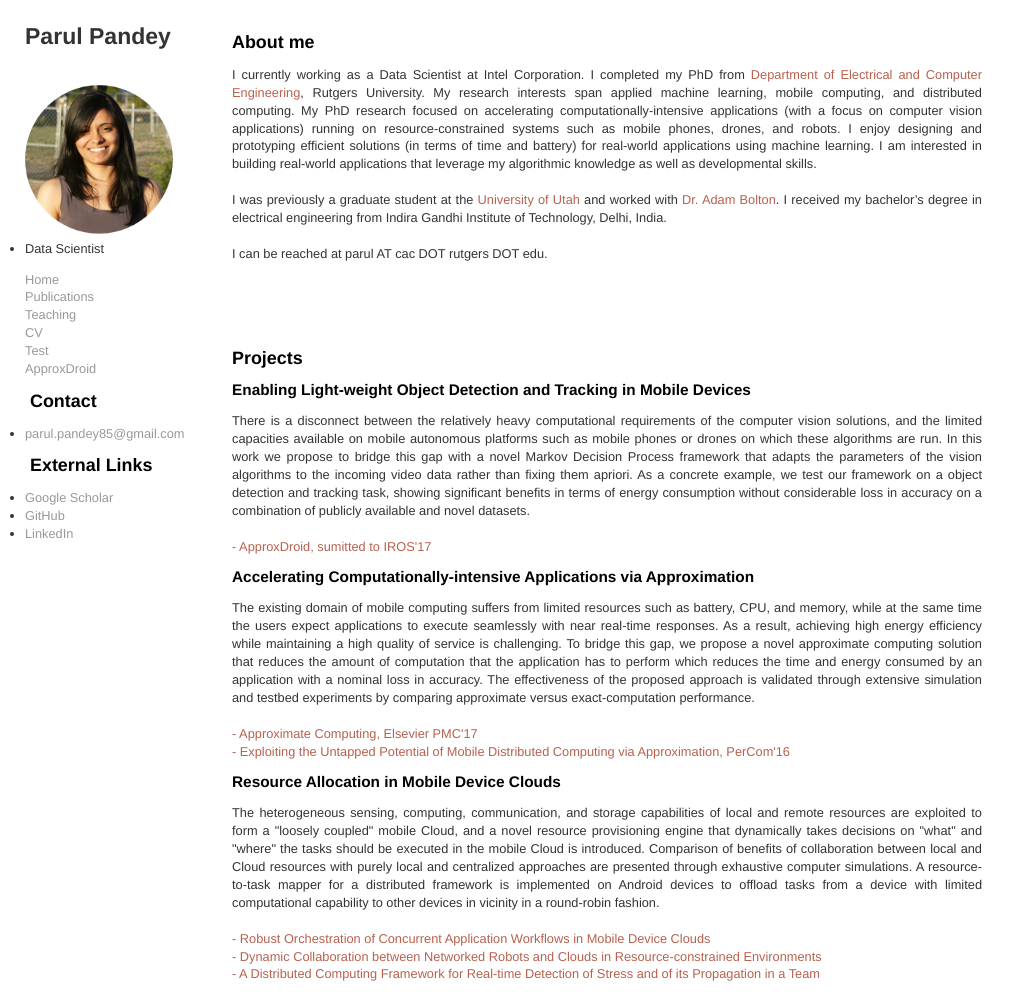
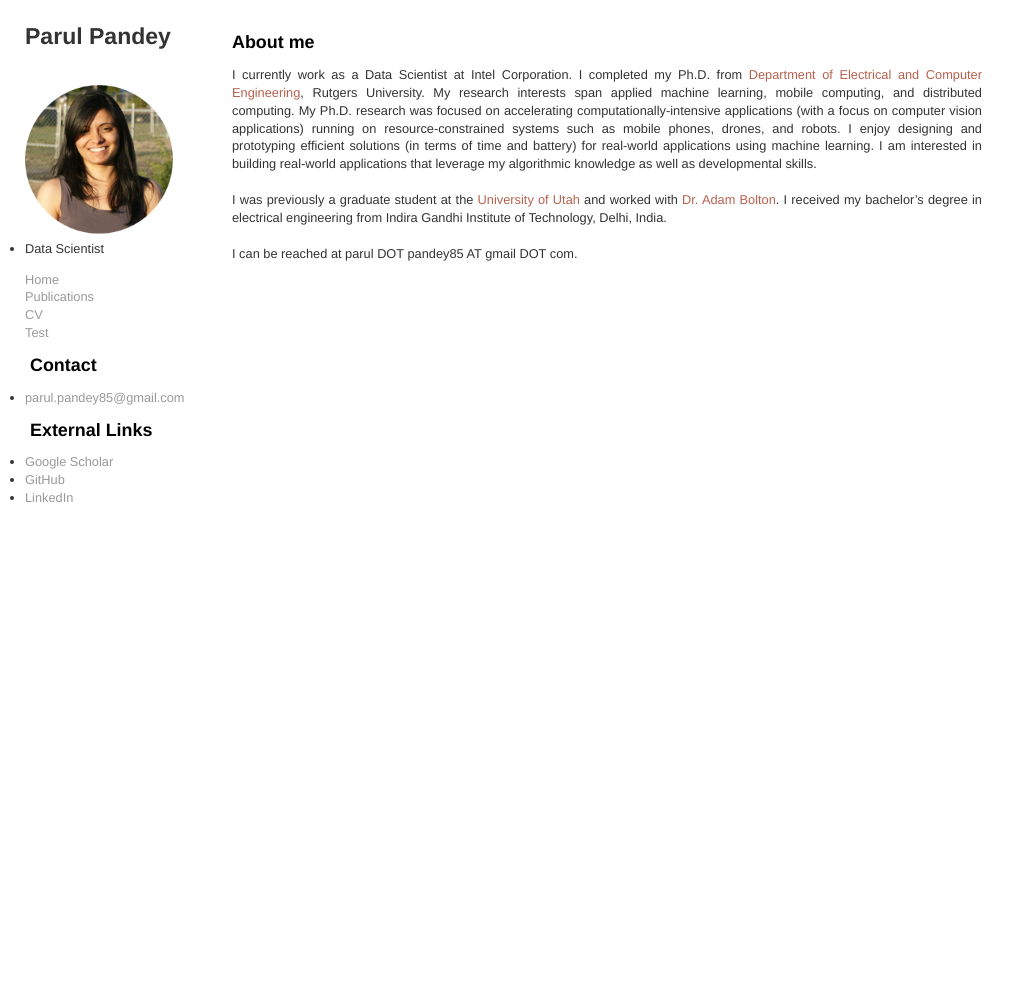
Before and after one commit to parul1985/Parul-Website, a Jekyll site: the page index.html, which Jekyll copies as it is, in a window 1280 px wide and 996 px high. Shown: the whole window, without its empty margins (0-1035 px from the left). Built offline with Jekyll 4.4.1, drawn with Linux system fonts in a browser that asks for light colours.

Commit message:
Update index.html

```diff
--- a/index.html
+++ b/index.html
@@ -18,10 +18,9 @@
 		<ul style="list-style-type:none">
 		  <li><a class="class2" href="index.html">Home</a></li>
 		  <li><a class="class2" href="pubs.html">Publications</a></li>
-        	  <li><a class="class2" href="TA.html">Teaching</a></li>
 		  <li><a class="class2" href="Parul_CV.pdf">CV</a></li>
 		  <li><a class="class2" href="test.md">Test</a></li>
-		  <li><a class="class2" href="ApproxDroid.html">ApproxDroid</a></li>
+		  <!-- <li><a class="class2" href="ApproxDroid.html">ApproxDroid</a></li>-->
 		</ul>
 
 <!-- Contact -->
@@ -47,8 +46,8 @@
 	<div class="rightbody">
 	<h1>About me</h1>
           <p>
-		  I currently working as a Data Scientist at Intel Corporation. I completed my PhD from <a href="http://www.ece.rutgers.edu/">Department of Electrical and Computer Engineering</a>, Rutgers University. My research interests span applied machine learning, mobile computing, and distributed computing.
-              	My PhD research focused on accelerating computationally-intensive applications (with a focus on computer vision applications) running on resource-constrained systems such as mobile phones, drones, and robots. I enjoy designing and prototyping efficient solutions (in terms of time and battery) for real-world applications using machine learning.
+		  I currently work as a Data Scientist at Intel Corporation. I completed my Ph.D. from <a href="http://www.ece.rutgers.edu/">Department of Electrical and Computer Engineering</a>, Rutgers University. My research interests span applied machine learning, mobile computing, and distributed computing.
+              	My Ph.D. research was focused on accelerating computationally-intensive applications (with a focus on computer vision applications) running on resource-constrained systems such as mobile phones, drones, and robots. I enjoy designing and prototyping efficient solutions (in terms of time and battery) for real-world applications using machine learning.
 		 I am interested in building real-world applications that leverage my algorithmic knowledge as well as developmental skills.
 		 <br />
 		 <br />
@@ -56,54 +55,12 @@
 		 I was previously a graduate student at the <a href="https://www.utah.edu/">University of Utah</a> and worked with <a href="http://www.physics.utah.edu/~bolton/Home.html">Dr. Adam Bolton</a>.
 	      I received my bachelor’s degree in electrical engineering from Indira Gandhi Institute of Technology, Delhi, India. <br />
               <br />
-              I can be reached at parul AT cac DOT rutgers DOT edu.
+              I can be reached at parul DOT pandey85 AT gmail DOT com.
           </p>
 		 <br />
 		 <br />
 		 <br />
 		 <br />
-	<h1>Projects</h1>
-
-	    <h2>Enabling Light-weight Object Detection and Tracking in Mobile Devices</h2>
-		<p>
-		There is a disconnect between the relatively heavy computational requirements of the computer vision solutions, and the limited  capacities available on mobile
-		autonomous platforms such as mobile phones or drones on which these algorithms are run. In this work we propose
-		to bridge this gap with a novel Markov Decision Process framework that adapts the parameters of the vision algorithms to the incoming video data rather than fixing them apriori.
-		As a concrete example, we test our framework on a object detection and tracking task, showing significant benefits
-		in terms of energy consumption without considerable loss in accuracy on a combination of publicly available
-		and novel datasets.
-		<br />
-		<br />
-		<a href="ApproxDroid.html">- ApproxDroid, sumitted to IROS'17 </a><br />
-		</p>
-
-	    <h2>Accelerating Computationally-intensive Applications via Approximation</h2>
-		<p>
-		The existing domain of mobile computing suffers from limited resources such as battery, CPU, and memory,
-		while at the same time the users expect applications to execute seamlessly with near real-time responses. As a result, achieving high energy efficiency
-		while maintaining a high quality of service is challenging. To bridge this gap, we propose a novel approximate computing solution that reduces the amount of computation
-		that the application has to perform which reduces the time and energy consumed by an application with a nominal
-		loss in accuracy. The effectiveness of the proposed approach is validated through extensive
-		simulation and testbed experiments by comparing approximate versus exact-computation
-		performance. <br />
-		<br />
-		<a href="pubs/Elsevier_Approx.pdf">- Approximate Computing, Elsevier PMC'17 </a><br />
-		<a href="pubs/MobiDic_2016.pdf">- Exploiting the Untapped Potential of Mobile Distributed Computing via Approximation, PerCom'16</a><br />
-		</p>
-
-
-	    <h2>Resource Allocation in Mobile Device Clouds</h2>
-		<p>
-		The heterogeneous sensing, computing, communication, and storage capabilities of local and remote resources are exploited to form a "loosely coupled" mobile
-		Cloud, and a novel resource provisioning engine that dynamically takes decisions on "what" and "where" the tasks should be executed in the mobile Cloud is
-		introduced. Comparison of benefits of collaboration between local and Cloud resources with purely local and centralized approaches are presented through
-		exhaustive computer simulations. A resource-to-task mapper for a distributed framework is implemented on Android devices to offload tasks
-		from a device with limited computational capability to other devices in vicinity in a round-robin fashion.  <br />
-		<br />
-		<a href="pubs/Maestro_arxiv.pdf">- Robust Orchestration of Concurrent Application Workflows in Mobile Device Clouds </a><br />
-		<a href="pubs/CloudUW_TASE.pdf">- Dynamic Collaboration between Networked Robots and Clouds in Resource-constrained Environments </a><br />
-		<a href="pubs/Stress_JHBI.pdf">- A Distributed Computing Framework for Real-time Detection of Stress and of its Propagation in a Team </a><br />
-		</p>
 
 </div><!-- /.container -->
 </body>
```
